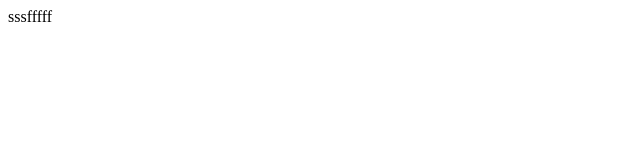
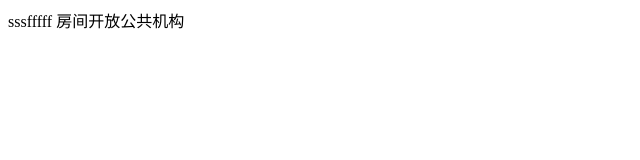
Before and after one commit to geqy/yihua, a plain HTML site: page ddd.html in a window 1280 px wide. Shown: the whole page, without its empty margins (0-640 px from the left). Drawn offline with Linux system fonts and the light colour scheme.

Commit message:
change ddd

```diff
--- a/ddd.html
+++ b/ddd.html
@@ -6,5 +6,6 @@
 	</head>
 	<body>
 		sssfffff
+		房间开放公共机构
 	</body>
 </html>
```
